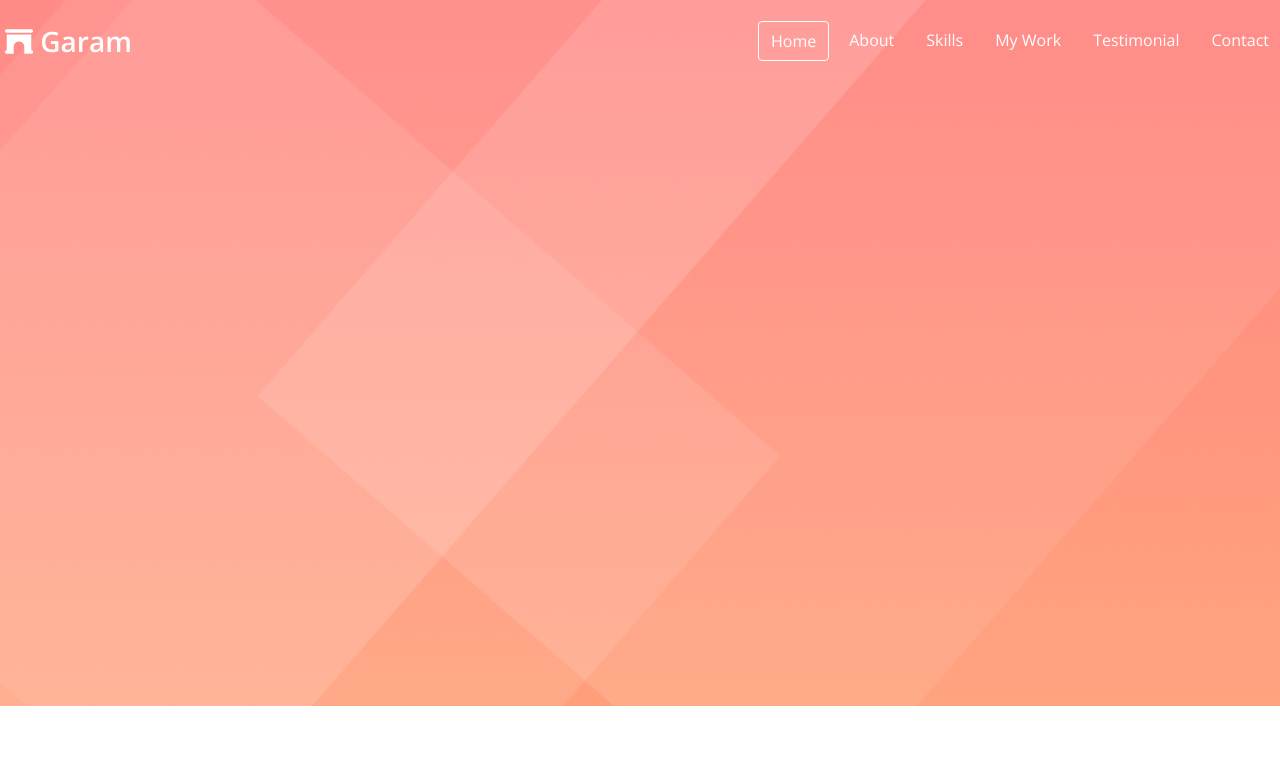
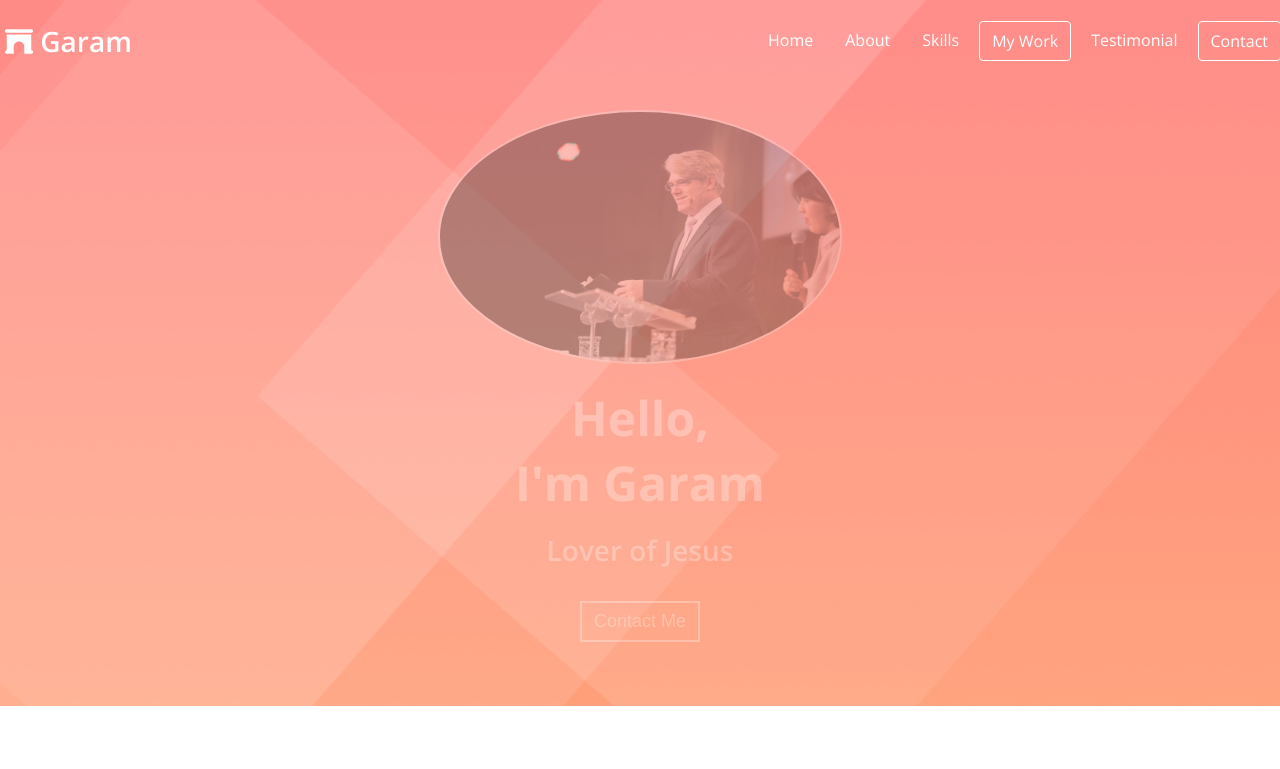
Before and after one commit to rundun159/clone_coding, a plain HTML site: page portfolio/index.html in a window 1280 px wide. Shown: the top 769 px of the page. Drawn offline with nearby package versions, Linux system fonts and the light colour scheme.

Commit message:
remove/add .active by scrollY

```diff
--- a/portfolio/index.html
+++ b/portfolio/index.html
@@ -22,12 +22,12 @@
     </div>
     <div class="navbar__menu">
       <ul class="navbar__menu">
-        <li class="navbar__menu__item active" data-link="#home" >Home</li>
-        <li class="navbar__menu__item" data-link="#about" >About</li>
-        <li class="navbar__menu__item" data-link="#skills" >Skills</li>
-        <li class="navbar__menu__item" data-link="#work" >My Work</li>
-        <li class="navbar__menu__item" data-link="#testimonials" >Testimonial</li>
-        <li class="navbar__menu__item" data-link="#contact" >Contact</li>
+        <li class="navbar__menu__item active" data-link="#home" id="navbar__home-btn" >Home</li>
+        <li class="navbar__menu__item" data-link="#about" id="navbar__about-btn" >About</li>
+        <li class="navbar__menu__item" data-link="#skills" id="navbar__skills-btn" >Skills</li>
+        <li class="navbar__menu__item" data-link="#work" id="navbar__work-btn" >My Work</li>
+        <li class="navbar__menu__item" data-link="#testimonials" id="navbar__testimonials-btn" >Testimonial</li>
+        <li class="navbar__menu__item" data-link="#contact" id="navbar__contact-btn" >Contact</li>
       </ul>
     </div>
 
@@ -251,10 +251,6 @@
       <img src="imgs/testimonial/11.png" alt="testimonial__avatar" class="testimonial__avatar" width=150px height=100px>
     </div>
   </div>
-
-
-
-
 </section>
   <section id="contact" class="section">
     <h1 class="contact__title">Let's talk</h1>
--- a/portfolio/main.js
+++ b/portfolio/main.js
@@ -5,18 +5,50 @@ const navbarHeight= navbar.getBoundingClientRect().height;
 const contact_btn = document.querySelector('#home__contact');
 const home__container = document.querySelector('#home__container');
 const aboutTop = document.querySelector('#about').getBoundingClientRect().top;
+const skillsTop = document.querySelector('#skills').getBoundingClientRect().top;
+const workTop = document.querySelector('#work').getBoundingClientRect().top;
+const testimonialsTop = document.querySelector('#testimonials').getBoundingClientRect().top;
+const contactTop = document.querySelector('#contact').getBoundingClientRect().top;
+
+const navbar__home_btn = document.querySelector('#navbar__home-btn');
+const navbar__about_btn = document.querySelector('#navbar__about-btn');
+const navbar__skills_btn = document.querySelector('#navbar__skills-btn');
+const navbar__work_btn = document.querySelector('#navbar__work-btn');
+const navbar__testimonials_btn = document.querySelector('#navbar__testimonials-btn');
+const navbar__contact_btn = document.querySelector('#navbar__contact-btn');
 
 document.addEventListener('scroll', ()=>{
   let home_op = 1;
-  if (window.scrollY > navbarHeight) {
+  if (window.scrollY < navbarHeight){
+    navbar.classList.remove('navbar--dark');
+    return;
+  }
+  else if (window.scrollY <= aboutTop){ // in home section
     navbar.classList.add('navbar--dark');
+    home_op = 1.0 * (aboutTop-window.scrollY) / parseFloat(aboutTop);
+    home__container.style.opacity = home_op;
+    navbar__home_btn.classList.add('active');
+    navbar__about_btn.classList.remove('active');
+  }
+  else if(window.scrollY < skillsTop){ // in about section
+    navbar__home_btn.classList.remove('active');
+    navbar__about_btn.classList.add('active');
+    navbar__skills_btn.classList.remove('active');
+  }
+  else if(window.scrollY < workTop){
+    navbar__about_btn.classList.remove('active');
+    navbar__skills_btn.classList.add('active');
+    navbar__work_btn.classList.remove('active');
+  }
+  else if(window.scrollY < testimonialsTop){
+    navbar__skills_btn.classList.remove('active');
+    navbar__work_btn.classList.add('active');
+    navbar__testimonials_btn.classList.remove('active');
   }
   else{
-    navbar.classList.remove('navbar--dark');
-    return;
-  };
-  home_op = 1.0 * (aboutTop-window.scrollY) / parseFloat(aboutTop);
-  home__container.style.opacity = home_op;
+    navbar__testimonials_btn.classList.remove('active');
+    navbar__contact_btn.classList.add('active');
+  }
 });
 
 navbar.addEventListener('click', (event)=>{
@@ -25,6 +57,8 @@ navbar.addEventListener('click', (event)=>{
   if(!link)
     return;
   customScrollIntoView(link);
+  console.log(target.id);
+  // document.getElementById(target.id).add
 })
 
 contact_btn.addEventListener('click',(event) => {
```
